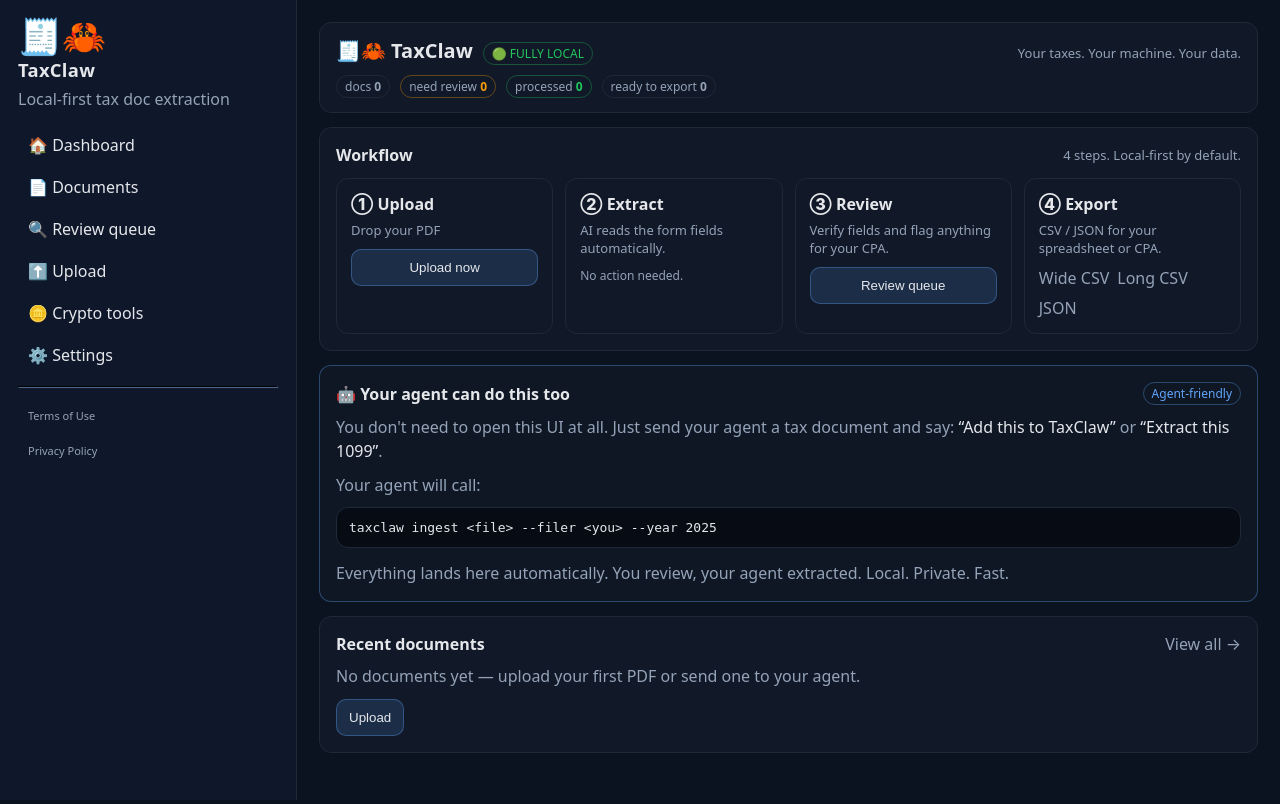
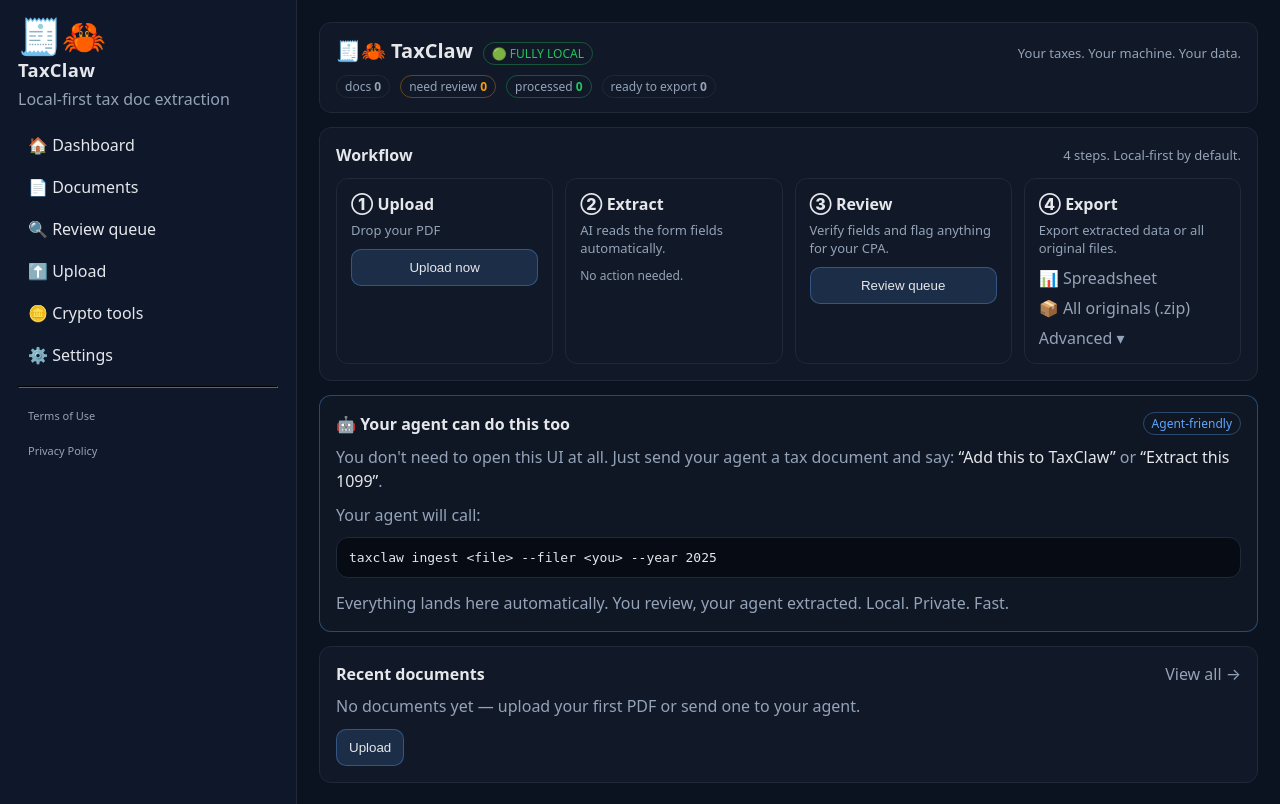
Before and after one commit to DougButdorf/TaxClaw, a FastAPI app: page / in a window 1280 px wide. Shown: the top 804 px of the page. Run offline with FastAPI, Linux system fonts and the light colour scheme; data that the repository does not hold is empty; some libraries are stand-ins or nearby versions.

Commit message:
ux: hide doc UUID from header; add bulk originals ZIP export
- detail.html: UUID hidden (stored as data-doc-id attr only);
  header shows display_name or original_filename + type/pages/filename
- New endpoint GET /export.originals.zip: bundles all stored PDFs
  into a ZIP with MANIFEST.txt (filename + doc ID mapping); safe
  filename deduplication; skips missing files gracefully
- dashboard.html + list.html: added '📦 All originals (.zip)' link;
  renamed export links to match detail page conventions

```diff
--- a/src/main.py
+++ b/src/main.py
@@ -1,9 +1,11 @@
 from __future__ import annotations
 
 import html as html_module
+import io
 import json
 import re
 import uuid
+import zipfile
 from pathlib import Path
 from typing import Any
 from urllib.request import urlopen
@@ -504,6 +506,55 @@ def export_all_as_json():
     )
 
 
+@app.get("/export.originals.zip")
+def export_all_originals_zip():
+    """Bundle every stored original document into a single ZIP for handoff to a tax preparer or the IRS."""
+    with db() as con:
+        rows = con.execute(
+            "SELECT id, original_filename, file_path FROM documents ORDER BY created_at ASC"
+        ).fetchall()
+
+    buf = io.BytesIO()
+    seen: dict[str, int] = {}  # deduplicate filenames inside the ZIP
+
+    with zipfile.ZipFile(buf, mode="w", compression=zipfile.ZIP_DEFLATED) as zf:
+        # Add a manifest text file listing all documents
+        manifest_lines = [
+            "TaxClaw — Original Documents Export",
+            "Generated by TaxClaw (https://github.com/DougButdorf/TaxClaw)",
+            "NOTICE: AI-extracted data may contain errors. Verify against source documents.",
+            "",
+            f"{'Filename':<60} {'Document ID'}",
+            "-" * 100,
+        ]
+        for row in rows:
+            doc_id, orig_name, file_path = row["id"], row["original_filename"], row["file_path"]
+            if not file_path or not Path(file_path).exists():
+                manifest_lines.append(f"{'[FILE MISSING] ' + (orig_name or doc_id):<60} {doc_id}")
+                continue
+
+            # Deduplicate filenames in ZIP
+            zip_name = orig_name or f"{doc_id}.pdf"
+            if zip_name in seen:
+                seen[zip_name] += 1
+                stem, _, ext = zip_name.rpartition(".")
+                zip_name = f"{stem}_({seen[zip_name]}).{ext}" if ext else f"{zip_name}_({seen[zip_name]})"
+            else:
+                seen[zip_name] = 0
+
+            zf.write(file_path, arcname=zip_name)
+            manifest_lines.append(f"{zip_name:<60} {doc_id}")
+
+        zf.writestr("MANIFEST.txt", "\n".join(manifest_lines))
+
+    buf.seek(0)
+    return Response(
+        buf.read(),
+        media_type="application/zip",
+        headers={"Content-Disposition": "attachment; filename=taxclaw-originals.zip"},
+    )
+
+
 # ---------------------------------------------------------------------------
 # Legal pages: /terms and /privacy
 # ---------------------------------------------------------------------------
--- a/templates/dashboard.html
+++ b/templates/dashboard.html
@@ -53,11 +53,17 @@
 
       <div class="card" style="padding: 14px;">
         <div style="font-weight: 800; margin-bottom: 6px;">④ Export</div>
-        <div class="muted" style="font-size: 13px; margin-bottom: 10px;">CSV / JSON for your spreadsheet or CPA.</div>
-        <div class="row" style="gap: 8px;">
-          <a href="/export.wide.csv" class="muted">Wide CSV</a>
-          <a href="/export.long.csv" class="muted">Long CSV</a>
-          <a href="/export.json" class="muted">JSON</a>
+        <div class="muted" style="font-size: 13px; margin-bottom: 10px;">Export extracted data or all original files.</div>
+        <div class="row" style="gap: 8px; flex-wrap: wrap;">
+          <a href="/export.wide.csv" class="muted">📊 Spreadsheet</a>
+          <a href="/export.originals.zip" class="muted">📦 All originals (.zip)</a>
+          <details style="display:inline-block;">
+            <summary class="muted" style="list-style:none; cursor:pointer;">Advanced ▾</summary>
+            <div style="margin-top:6px; display:flex; flex-direction:column; gap:4px; font-size:13px;">
+              <a href="/export.long.csv" class="muted">🗃 Data Analysis CSV</a>
+              <a href="/export.json" class="muted">🛠 JSON</a>
+            </div>
+          </details>
         </div>
       </div>
     </div>
```
Also changed, not shown: templates/detail.html (+3 -9 lines), templates/list.html (+4 -3 lines).
